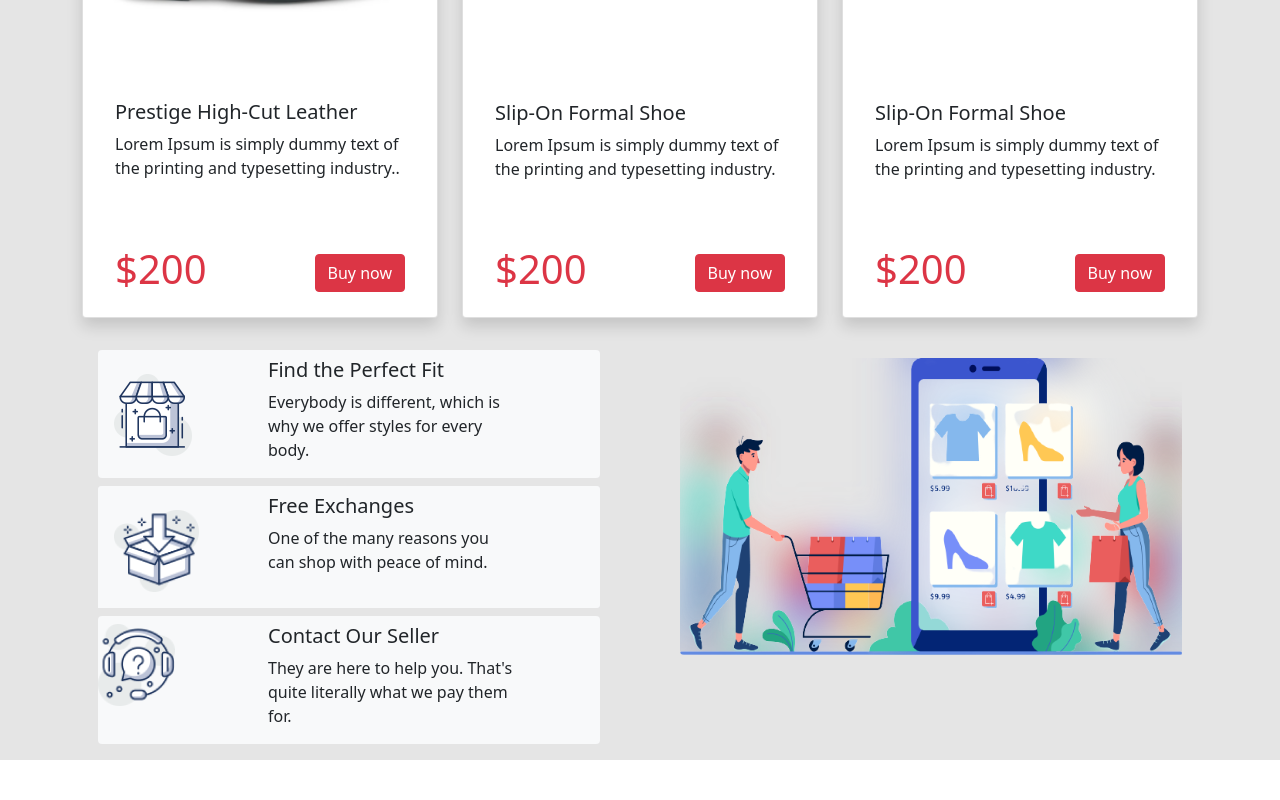
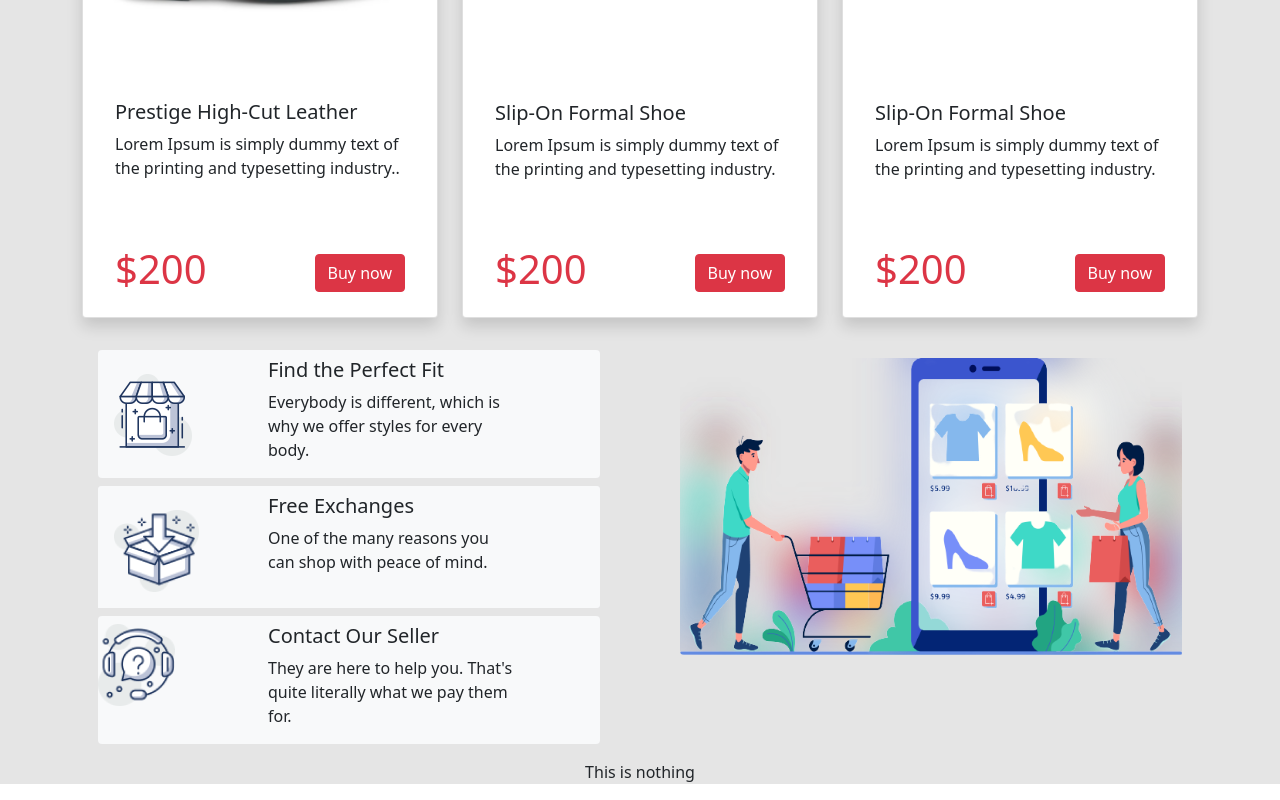
Before and after one commit to 555REDOY555/all-new-boot, a plain HTML site: page index.html in a window 1280 px wide. Shown: the part 1598-2398 px from the top of the page. Before the commit the page ends 2358 px from the top, so only its background shows below. Drawn offline with Linux system fonts and the light colour scheme.

Commit message:
Add footer

```diff
--- a/index.html
+++ b/index.html
@@ -267,8 +267,11 @@
                 </div>
             </div>
         </div>
+        <footer>
+            <p class="text-center">This is nothing</p>
+        </footer>
+
     </main>
-
 
     <script src="js/bootstrap.js"></script>
 </body>
```
